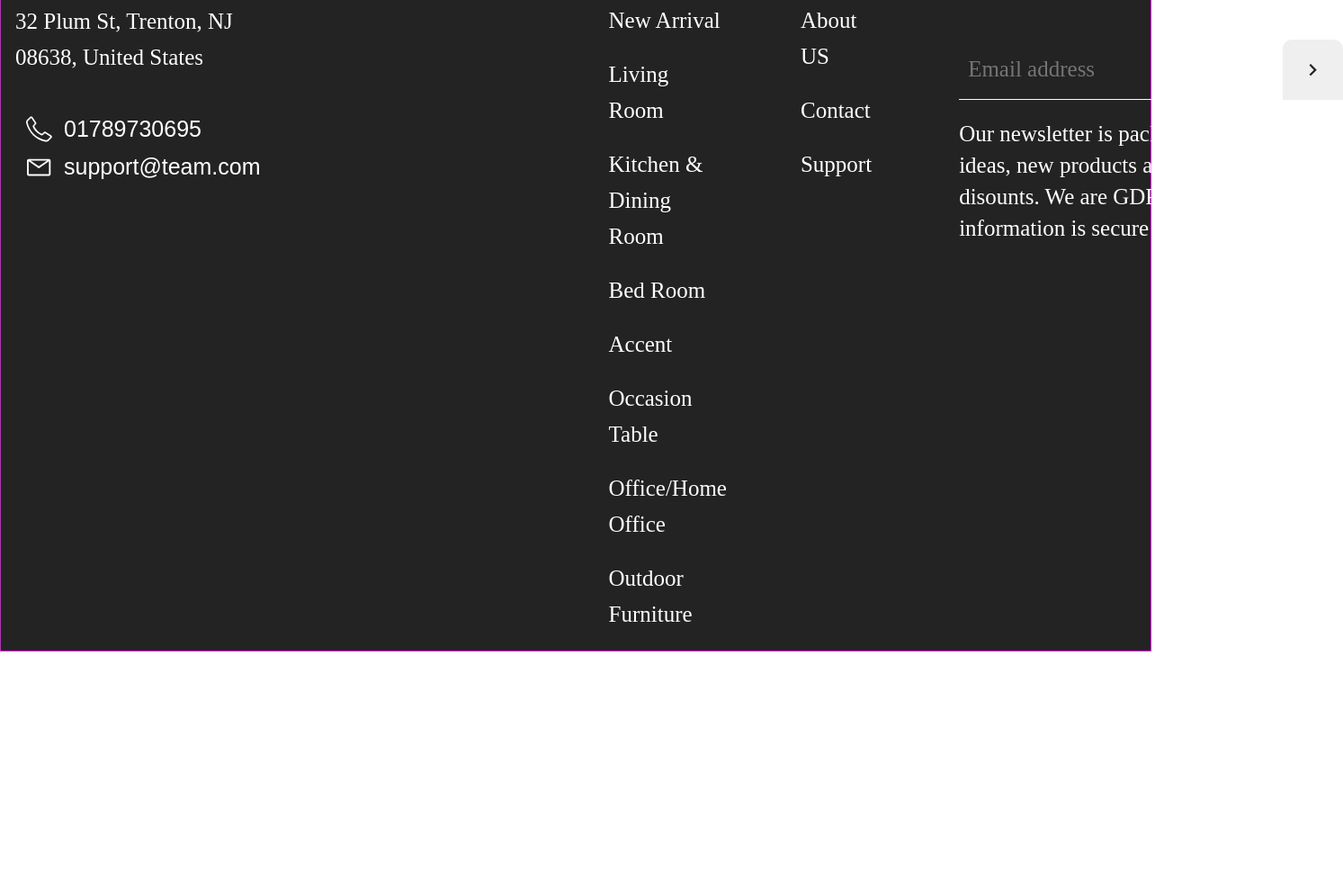
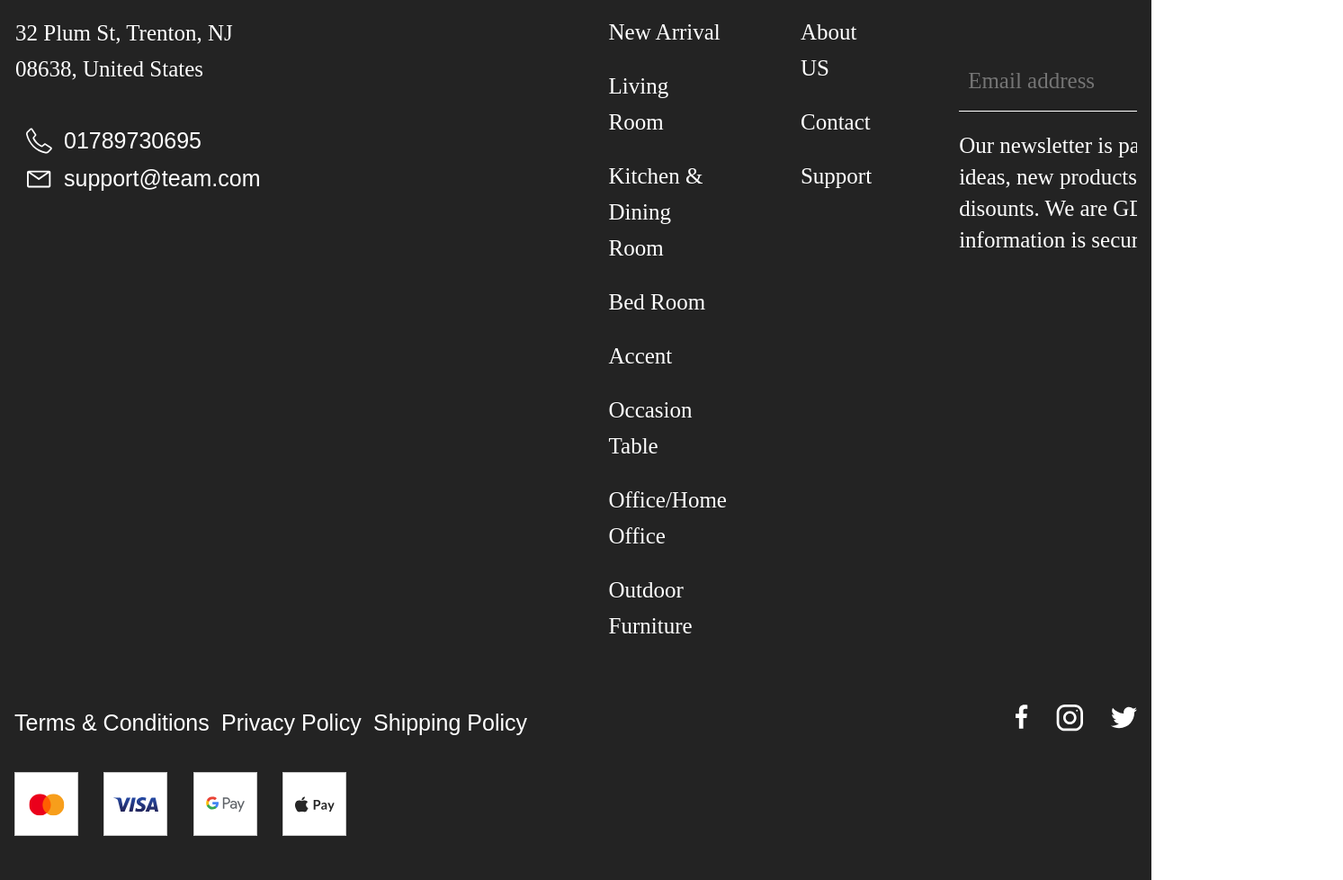
Before and after one commit to BigHeadliner/comfort-online-store, a website: page app/index.html in a window 1280 px wide. Shown: the part 412-1390 px from the top of the page at 90% size, 1493 px wide, since content can reach past the window. Before the commit the page ends 1136 px from the top, so only its background shows below. Drawn offline with Linux system fonts and the light colour scheme.

Commit message:
header footer start blank ready

```diff
--- a/app/index.html
+++ b/app/index.html
@@ -175,6 +175,61 @@
       </div>
 
     </div>
+
+    <div class="footer__bottom">
+        <div class="footer__bottom-wrapper">
+
+        <ul class="footer__bottom-menu">
+
+          <li class="footer__bottom-menu-item">
+             Terms & Conditions
+          </li>
+
+          <li class="footer__bottom-menu-item">
+             Privacy Policy
+          </li>
+
+          <li class="footer__bottom-menu-item">
+             Shipping Policy
+          </li>
+
+        </ul>
+
+        <ul class="footer__bottom-social">
+
+          <li class="footer__bottom-social-item">
+            <a class="footer__bottom-social-link" href="#">
+              <img class="footer__bottom-social-img" src="images/footer/facebook.svg" alt="facebook">
+            </a>
+          </li>
+
+          <li class="footer__bottom-social-item">
+            <a class="footer__bottom-social-link" href="#">
+              <img class="footer__bottom-social-img" src="images/footer/instagram.svg" alt="instagram">
+            </a>
+          </li>
+
+          <li class="footer__bottom-social-item">
+            <a class="footer__bottom-social-link" href="#">
+              <img class="footer__bottom-social-img" src="images/footer/twitter.svg" alt="twitter">
+            </a>
+          </li>
+
+        </ul>
+
+
+      </div>
+        <div class="footer__bottom-payment">
+            <img class="footer__bottom-payment-item" src="images/footer/payment-1.svg" alt="logo">
+            <img class="footer__bottom-payment-item" src="images/footer/payment-2.svg" alt="logo">
+            <img class="footer__bottom-payment-item" src="images/footer/payment-3.svg" alt="logo">
+            <img class="footer__bottom-payment-item" src="images/footer/payment-4.svg" alt="logo">
+        </div>
+
+    </div>
+
+  </div>
+
   </footer>
   <script src="js/main.min.js"></script>
 </body>
--- a/app/scss/_global.scss
+++ b/app/scss/_global.scss
@@ -30,5 +30,5 @@
      margin: 0 auto;
      padding: 0 15px;
      border: 1px solid fuchsia;
-     //  border: 1px solid transparent;
+     border: 1px solid transparent;
   }
--- a/app/scss/style.scss
+++ b/app/scss/style.scss
@@ -5,9 +5,9 @@
 @import 'global';
 
 .header {
+   background-color: $main-green-color;
    &__top {
       padding: 20px 0;
-      background-color: $main-green-color;
       display: flex;
       justify-content: center;
    }
@@ -26,7 +26,7 @@
 
    &__menu {
       position: relative;
-      border: 1px solid green;
+      border: 1px solid transparent;
       overflow: hidden;
       .logo{
          position: absolute;
@@ -43,7 +43,7 @@
        }
 
       .menu {
-         border: 1px solid purple;
+         border: 1px solid transparent;
          &__list {
             display: flex;
             align-items: center;
@@ -117,11 +117,14 @@
 
 .footer{
    background: #232323;
-   padding-top: 175px;
+   padding-top: 135px;
    color:#FFF;
  &__top{
    border-top: 1px solid #FFF;
    display: flex;
+   overflow: hidden;
+   margin-bottom: 47px;
+   padding-top: 53px;
  }
 
  &__top-office{
@@ -182,7 +185,7 @@
 
   &__top-contact--email{
    &::before{
-      background-image: url('../images/footer/mail.svg');
+      background-image: url('../images/footer/email.svg');
       background-repeat: no-repeat;
       background-position: center;
     }
@@ -234,6 +237,37 @@
     line-height: 35px;
   }
 
+  &__bottom-wrapper{
+    display: flex;
+    justify-content: space-between;
+    max-width: 1635px;
+  }
+
+  &__bottom-menu{
+   display: flex;
+   justify-content: space-between;
+   align-items: center;
+   max-width: 570px;
+   width: 100%;
+   margin-bottom: 35px;
+  }
+
+ &__bottom-social{
+    max-width: 135px;
+    width: 100%;
+    display: flex;
+    justify-content: space-between;
+ }
+
+  &__bottom-payment{
+    max-width: 370px;
+    width: 100%;
+    display: flex;
+    justify-content: space-between;
+    align-items: center;
+    margin-bottom: 48px;
+  }
+
 }
 
 
```
Also changed, not shown: app/css/style.min.css, app/images/footer/email.svg (renamed from app/images/footer/mail.svg), app/images/footer/facebook.svg (added), app/images/footer/instagram.svg (added), app/images/footer/payment-1.svg (added), app/images/footer/payment-2.svg (added), app/images/footer/payment-3.svg (added), app/images/footer/payment-4.svg (added), app/images/footer/twitter.svg (added).
